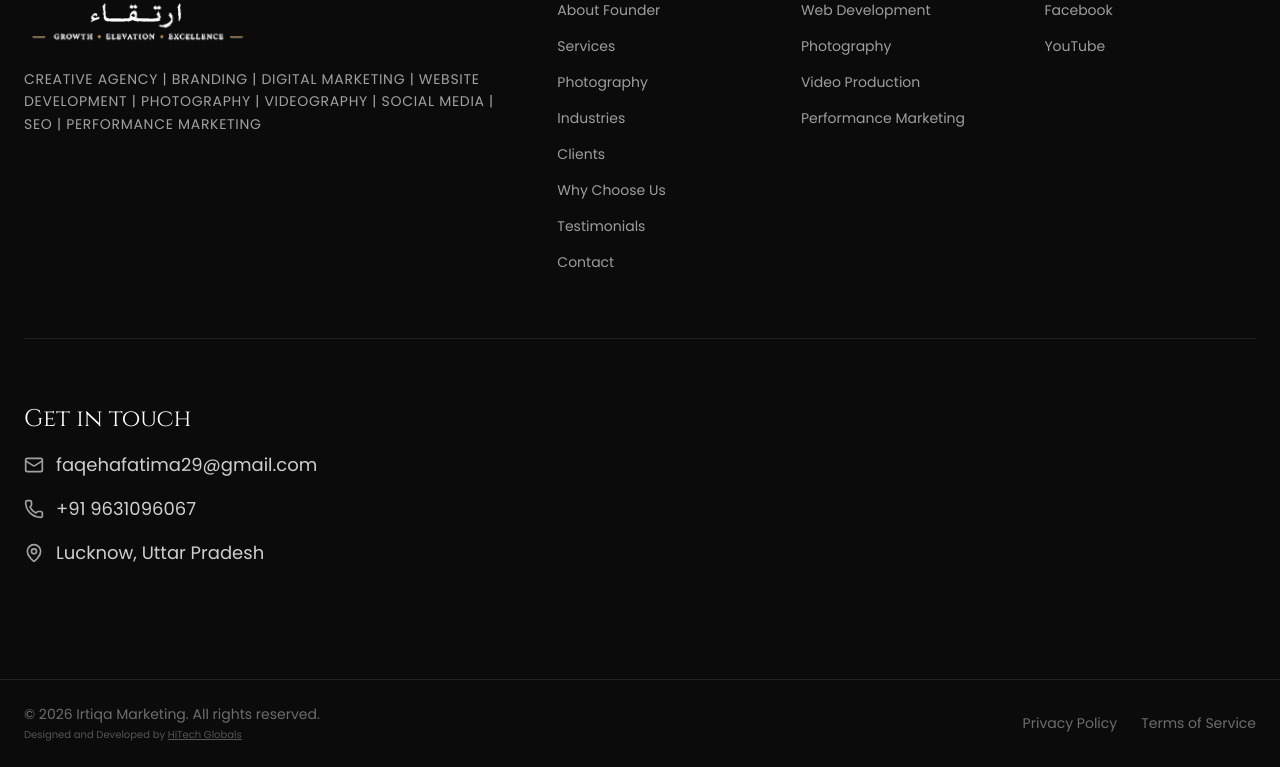
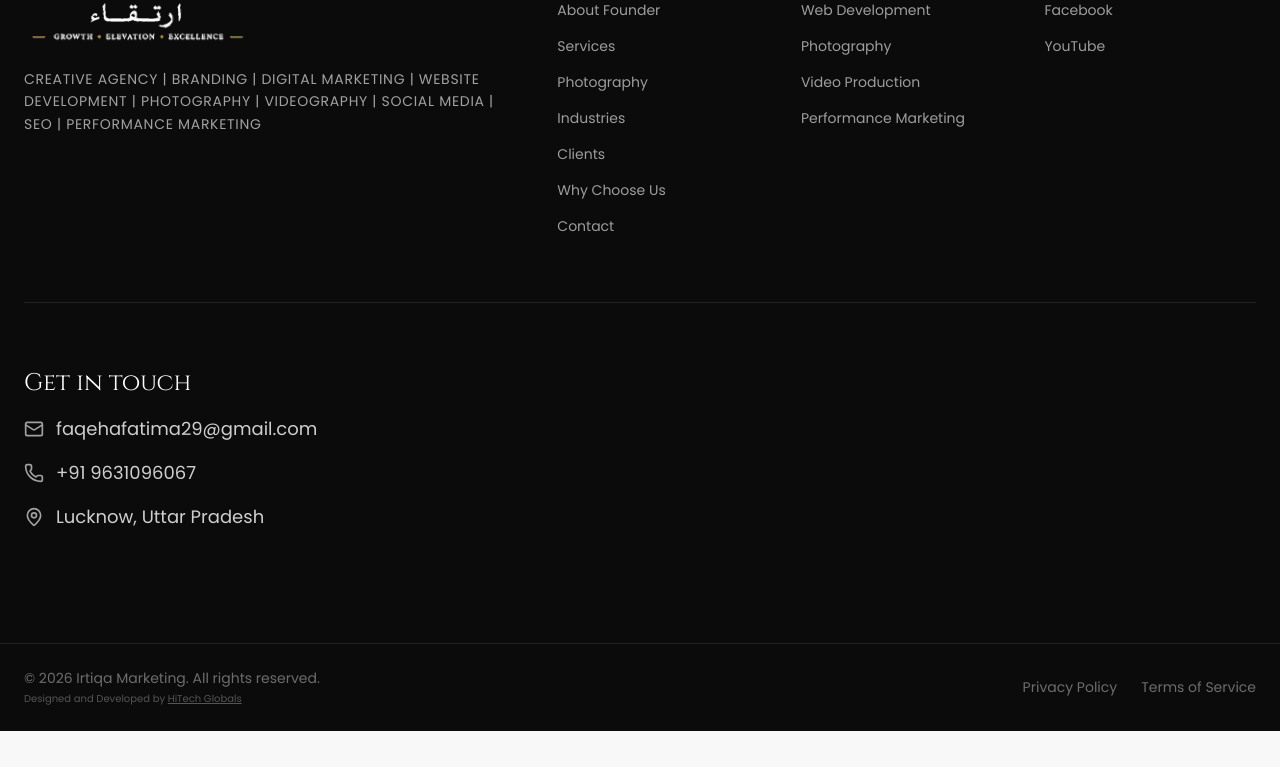
Before and after one commit to mdaftab09/Itriqa-marketing-s-website, a React (Vite) app: page / in a window 1280 px wide. Shown: the part 5286-6053 px from the top of the page. After the commit the page ends 6017 px from the top, so only its background shows below. Built offline with nearby package versions, Linux system fonts and the light colour scheme; no server answers; the database is empty.

Commit message:
testimonial reomved

```diff
--- a/src/components/Footer.tsx
+++ b/src/components/Footer.tsx
@@ -12,7 +12,6 @@ export function Footer() {
       { name: 'Industries', path: '/industries' },
       { name: 'Clients', path: '/clients' },
       { name: 'Why Choose Us', path: '/why-choose-us' },
-      { name: 'Testimonials', path: '/testimonials' },
       { name: 'Contact', path: '/contact' },
     ],
     services: [
--- a/src/components/Navigation.tsx
+++ b/src/components/Navigation.tsx
@@ -63,7 +63,6 @@ export function Navigation() {
     { path: '/industries', label: 'Industries' },
     { path: '/clients', label: 'Clients' },
     { path: '/why-choose-us', label: 'Why Choose Us' },
-    { path: '/testimonials', label: 'Testimonials' },
     { path: '/contact', label: 'Contact' },
   ];
 
```
